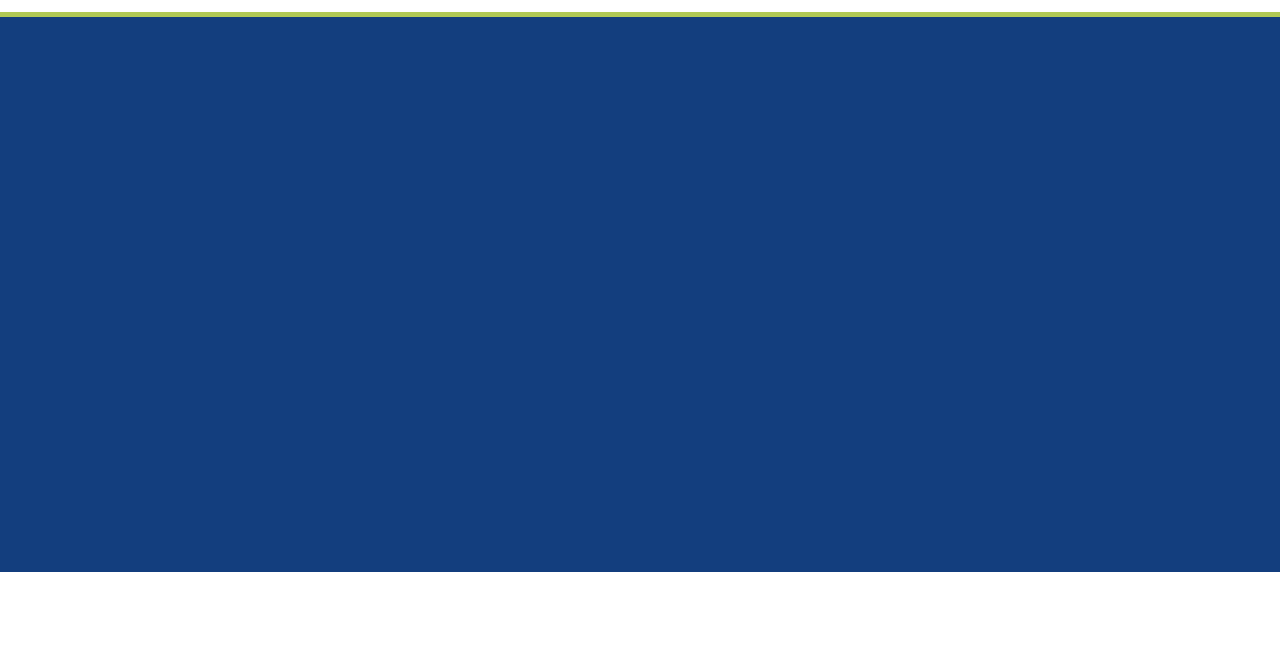
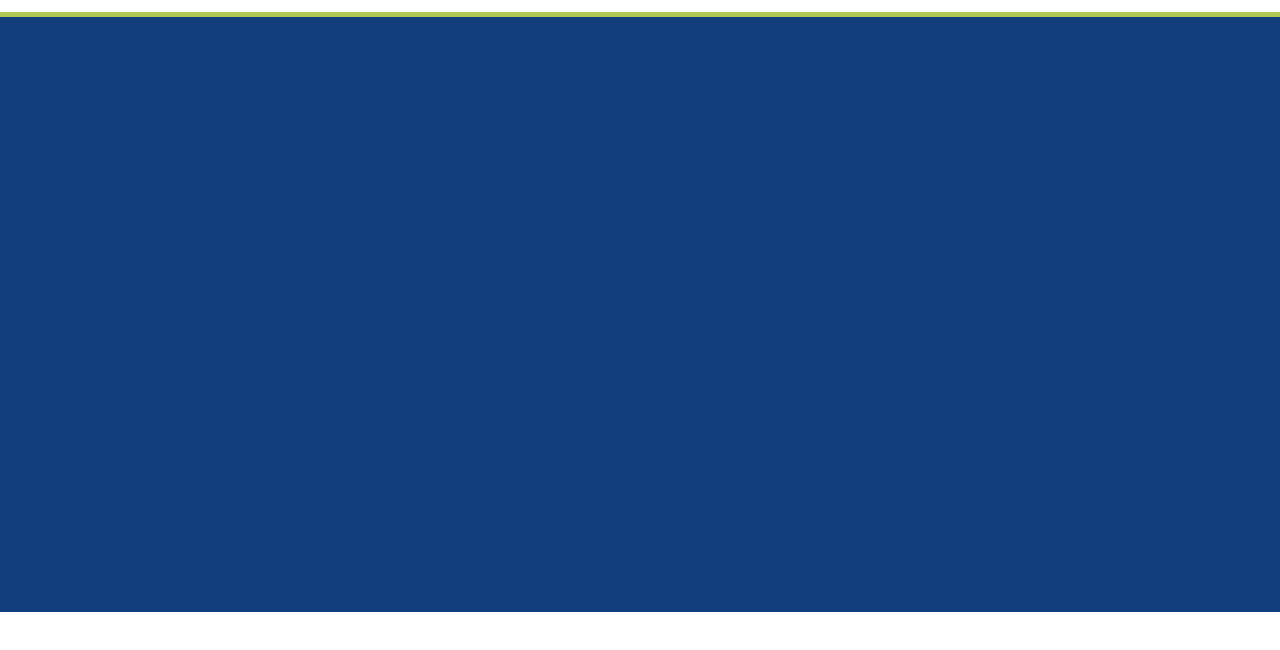
Before and after one commit to tanuarta/idp_project, a plain HTML site: page website/index.html in a window 1280 px wide. Shown: the part 108-758 px from the top of the page. Drawn offline with Linux system fonts and the light colour scheme.

Commit message:
Resized footer

```diff
--- a/website/styles.css
+++ b/website/styles.css
@@ -102,8 +102,8 @@ header {
 body {
     position: relative;
     height: 100%;
-    min-height: 85vh;
-    padding-bottom: 15vh;
+    min-height: 90vh;
+    padding-bottom: 10vh;
     margin: 0;
     color: white;
     background-color: var(--primary);
@@ -166,7 +166,7 @@ footer {
     position: absolute;
     bottom: 0;
     margin: 0;
-    height: 15vh;
+    height: 10vh;
     width: 100%;
     flex-direction: row;
     background-color: white;
```
